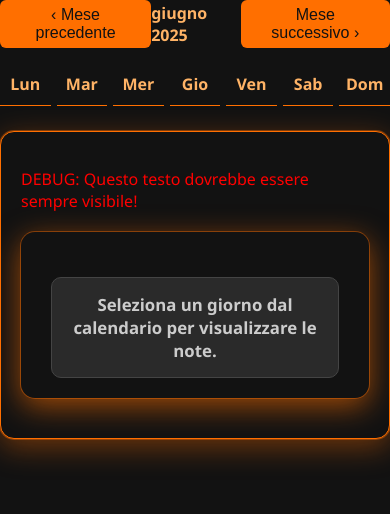
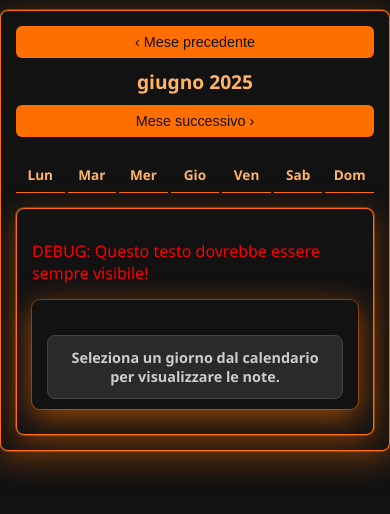
Before and after one commit to Adriano995/MemoFlow, an Angular app in the folder Frontend/MemoFlowFrontend/: page /dashboard in a window 390 px wide. Shown: the top 514 px of the page. Built offline with nearby package versions, Linux system fonts and the light colour scheme.

Commit message:
Responsive
Reso il programma responsive al 100%

```diff
--- a/Frontend/MemoFlowFrontend/src/app/dashboard-calendario-component/dashboard-calendario.component.css
+++ b/Frontend/MemoFlowFrontend/src/app/dashboard-calendario-component/dashboard-calendario.component.css
@@ -163,3 +163,84 @@ app-nota-component hr {
   border-radius: 8px;
   font-weight: 500;
 }
+
+/* Media Queries per layout responsivo */
+@media (max-width: 768px) {
+  .calendario-container {
+    padding: 15px; /* Riduci il padding generale del container */
+    margin: 10px auto; /* Riduci il margine sui lati */
+    max-width: 100%; /* Permetti al container di occupare quasi tutta la larghezza */
+    border-radius: 8px; /* Riduci leggermente il border-radius */
+  }
+
+  .calendar-header {
+    flex-direction: column; /* Impila i bottoni del header in colonna */
+    gap: 10px; /* Spazio tra i bottoni e il mese/anno */
+    margin-bottom: 20px; /* Più spazio sotto l'header */
+  }
+
+  .calendar-header button {
+    width: 100%; /* Fai occupare ai bottoni l'intera larghezza disponibile */
+    padding: 8px 12px;
+    font-size: 0.9rem;
+  }
+
+  .month-year {
+    font-size: 1.5rem; /* Riduci la dimensione del font del mese/anno */
+  }
+
+  .calendar-grid {
+    grid-template-columns: repeat(auto-fit, minmax(60px, 1fr)); /* Rendi la griglia più flessibile */
+    /* auto-fit: crea quante colonne possibile.
+       minmax(60px, 1fr): ogni colonna avrà un minimo di 60px e un massimo di 1fr (distribuzione equa) */
+    gap: 4px; /* Riduci il gap tra i giorni */
+  }
+
+  .day-name {
+    font-size: 0.85rem; /* Riduci la dimensione del font dei nomi dei giorni */
+    padding: 8px 0;
+  }
+
+  .calendar-day {
+    padding: 10px; /* Riduci il padding dei giorni */
+    font-size: 0.9rem; /* Riduci la dimensione del font dei numeri dei giorni */
+    border-radius: 8px; /* Riduci il border-radius */
+  }
+
+  .nota-indicatore {
+    width: 6px; /* Riduci la dimensione dell'indicatore della nota */
+    height: 6px;
+    margin-top: 2px;
+  }
+
+  app-nota-component {
+    margin-top: 15px; /* Riduci il margine superiore */
+    padding: 15px; /* Riduci il padding del componente note */
+    border-radius: 8px; /* Riduci il border-radius */
+  }
+
+  app-nota-component h3 {
+    font-size: 1.4em; /* Riduci la dimensione del titolo del componente note */
+    margin-bottom: 10px;
+    padding-bottom: 8px;
+  }
+
+  app-nota-component p {
+    font-size: 0.9rem; /* Riduci la dimensione del font dei paragrafi */
+  }
+}
+
+@media (max-width: 480px) {
+    /* Ulteriori aggiustamenti per schermi molto piccoli, come i telefoni in verticale */
+    .calendar-grid {
+        grid-template-columns: repeat(auto-fit, minmax(45px, 1fr)); /* Ancora più piccoli se necessario */
+        gap: 3px;
+    }
+    .calendar-day {
+        padding: 8px;
+        font-size: 0.8rem;
+    }
+    .month-year {
+        font-size: 1.2rem;
+    }
+}
--- a/Frontend/MemoFlowFrontend/src/app/dashboard-calendario-component/dashboard-calendario.component.html
+++ b/Frontend/MemoFlowFrontend/src/app/dashboard-calendario-component/dashboard-calendario.component.html
@@ -1,8 +1,8 @@
+<div class="calendario-container">
   <div class="calendar-header">
     <button (click)="previousMonth()">‹ Mese precedente</button>
     <span class="month-year">
-    {{ viewDate | date:'MMMM yyyy' }}
-  </span>
+      {{ viewDate | date:'MMMM yyyy' }} </span>
     <button (click)="nextMonth()">Mese successivo ›</button>
   </div>
 
@@ -32,3 +32,4 @@
   </div>
 
   <app-nota-component [date]="selectedDate" [userId]="currentUserId"></app-nota-component>
+</div>
--- a/Frontend/MemoFlowFrontend/src/app/nota-creazione/nota-creazione.component.css
+++ b/Frontend/MemoFlowFrontend/src/app/nota-creazione/nota-creazione.component.css
@@ -139,3 +139,35 @@
   background-color: rgba(76, 175, 80, 0.1);
   border: 1px solid #4CAF50;
 }
+
+/* Media Queries per layout responsivo */
+@media (max-width: 600px) {
+  .nota-form {
+    padding: 30px 20px; /* Riduci il padding su schermi più piccoli */
+  }
+
+  .nota-form h2 {
+    font-size: 1.6rem; /* Riduci la dimensione del titolo */
+    margin-bottom: 20px;
+  }
+
+  .form-actions {
+    flex-direction: column; /* I bottoni vanno in colonna su schermi piccoli */
+    gap: 10px; /* Riduci il gap tra i bottoni */
+  }
+
+  .form-button {
+    width: 100%; /* I bottoni occupano tutta la larghezza */
+    padding: 12px; /* Riduci leggermente il padding dei bottoni */
+    font-size: 1rem; /* Riduci la dimensione del font dei bottoni */
+  }
+
+  .form-group label {
+    font-size: 0.85rem; /* Riduci leggermente la dimensione delle label */
+  }
+
+  .form-input {
+    padding: 10px 12px; /* Riduci leggermente il padding degli input */
+    font-size: 0.95rem; /* Riduci leggermente la dimensione del font degli input */
+  }
+}
--- a/Frontend/MemoFlowFrontend/src/app/nota-modifica/nota-modifica.component.css
+++ b/Frontend/MemoFlowFrontend/src/app/nota-modifica/nota-modifica.component.css
@@ -270,3 +270,42 @@
     width: 100%; /* I bottoni occupano tutta la larghezza */
   }
 }
+
+/* nota-modifica.component.css */
+
+/* ... (codice esistente) ... */
+
+/* Media Queries per layout responsivo */
+@media (max-width: 768px) {
+  .nota-detail-card {
+    padding: 30px 20px; /* Riduci il padding su schermi più piccoli */
+  }
+  .nota-detail-card h2 {
+    font-size: 1.8rem; /* Riduci la dimensione del titolo principale */
+  }
+  .note-display h3 {
+    font-size: 1.4rem; /* Riduci la dimensione del sottotitolo "Nota Selezionata" */
+  }
+  .nota-edit-form h3 {
+    font-size: 1.6rem; /* Riduci la dimensione del sottotitolo "Modifica Nota" */
+  }
+  .form-actions {
+    flex-direction: column; /* I bottoni vanno in colonna su schermi piccoli */
+    gap: 10px; /* Riduci il gap tra i bottoni */
+  }
+  .form-button {
+    width: 100%; /* I bottoni occupano tutta la larghezza */
+    padding: 12px; /* Riduci leggermente il padding dei bottoni */
+    font-size: 1rem; /* Riduci la dimensione del font dei bottoni */
+  }
+  .form-group label {
+    font-size: 0.85rem; /* Riduci leggermente la dimensione delle label */
+  }
+  .form-input {
+    padding: 10px 12px; /* Riduci leggermente il padding degli input */
+    font-size: 0.95rem; /* Riduci leggermente la dimensione del font degli input */
+  }
+  .full-content-area p, .svg-content {
+      font-size: 0.9rem; /* Riduci il font del contenuto della nota per schermi piccoli */
+  }
+}
--- a/Frontend/MemoFlowFrontend/src/app/preview-nota-component/preview-nota-component.css
+++ b/Frontend/MemoFlowFrontend/src/app/preview-nota-component/preview-nota-component.css
@@ -158,3 +158,72 @@
   margin-right: auto;
   width: fit-content; /* Adatta la larghezza al contenuto */
 }
+
+/* Media Queries per layout responsivo */
+@media (max-width: 600px) {
+  .notes-container {
+    padding: 15px 20px; /* Riduci il padding sui lati */
+    margin: 10px auto; /* Riduci il margine superiore/inferiore */
+    max-width: 100%; /* Permetti di occupare quasi tutta la larghezza */
+    border-radius: 8px;
+  }
+
+  .notes-container h3 {
+    font-size: 1.5rem; /* Riduci la dimensione del titolo */
+    margin-bottom: 15px;
+  }
+
+  .action-button.primary-button {
+      width: 100%; /* Rendi il bottone "Crea Nuova Nota" full width */
+      margin-bottom: 15px; /* Aggiungi un margine sotto il bottone */
+  }
+
+  .note-item {
+    padding: 12px; /* Riduci il padding della singola nota */
+    border-radius: 8px;
+  }
+
+  .note-item h4 {
+    font-size: 1.1rem; /* Riduci la dimensione del titolo della nota */
+    margin-bottom: 8px;
+  }
+
+  .note-item p {
+    font-size: 0.85rem; /* Riduci la dimensione del testo della nota */
+  }
+
+  .note-actions {
+    flex-direction: column; /* Impila i bottoni di azione (Vedi/Modifica, Elimina) */
+    gap: 8px; /* Spazio ridotto tra i bottoni */
+  }
+
+  .action-button {
+    width: 100%; /* Fai occupare ai bottoni l'intera larghezza disponibile */
+    padding: 8px 12px;
+    font-size: 0.85rem;
+    border-radius: 6px;
+  }
+
+  .no-notes-message,
+  .no-date-selected-message {
+    font-size: 0.9rem; /* Riduci la dimensione del font dei messaggi */
+    padding: 12px;
+    border-radius: 8px;
+  }
+
+  .no-notes-message button,
+  .no-date-selected-message button {
+      margin-top: 10px; /* Riduci il margine superiore del bottone nei messaggi */
+      width: 100%; /* Fai occupare l'intera larghezza */
+  }
+}
+
+@media (max-width: 400px) {
+    /* Ulteriori aggiustamenti per schermi molto piccoli */
+    .notes-container {
+        padding: 10px 15px;
+    }
+    .notes-container h3 {
+        font-size: 1.3rem;
+    }
+}
--- a/Frontend/MemoFlowFrontend/src/index.html
+++ b/Frontend/MemoFlowFrontend/src/index.html
@@ -4,7 +4,7 @@
   <meta charset="utf-8">
   <title>MemoFlowFrontend</title>
   <base href="/">
-  <meta name="viewport" content="width=device-width, initial-scale=1">
+  <meta name="viewport" content="width=device-width, initial-scale=1.0">
   <link rel="icon" type="image/x-icon" href="favicon.ico">
 </head>
 <body>
```
Lines whose indentation alone changed are shown as unchanged.
